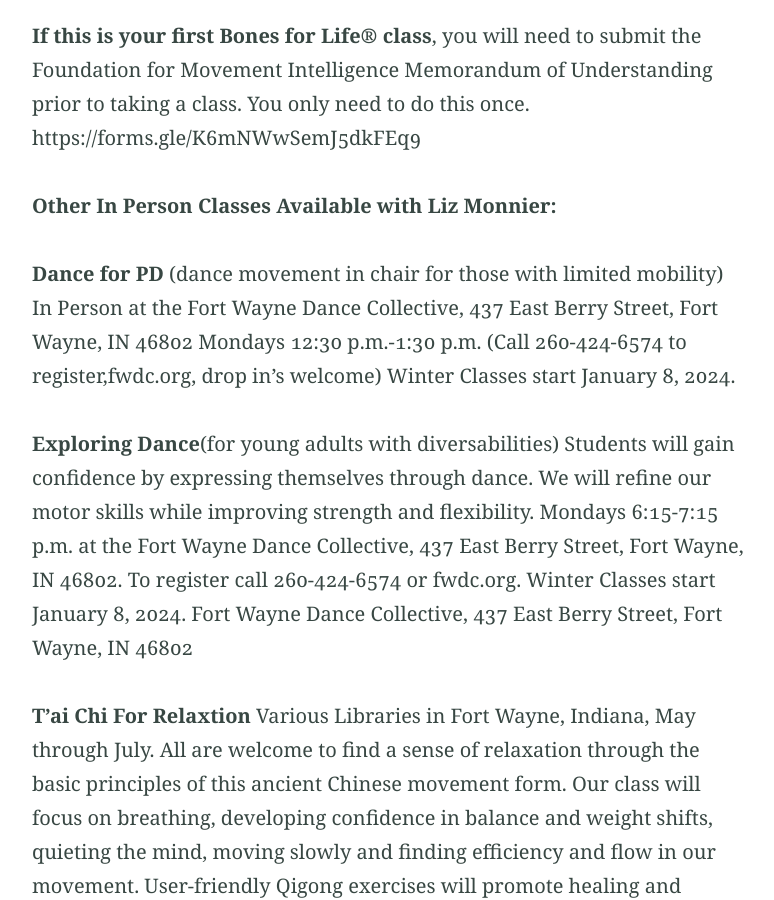
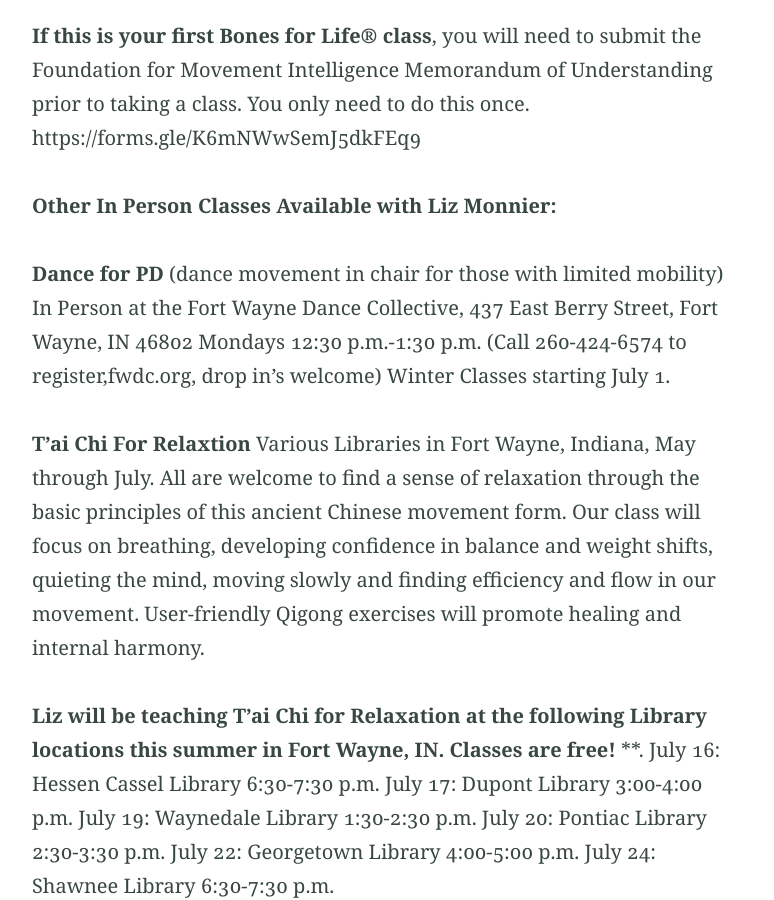
Before and after one commit to monnierliz/monnierliz.github.io, a Jekyll site: the page built from index.md, in a window 1280 px wide and 900 px high, scrolled down 4244 px. Shown: the whole window, without its empty margins (251-1025 px from the left). Built offline with Jekyll 4.4.1, drawn with Linux system fonts in a browser that asks for light colours; some of the changed text lies outside the part shown.

Commit message:
Update index.md dates for classes

```diff
--- a/index.md
+++ b/index.md
@@ -48,10 +48,10 @@ Bones for Life® processes help us to understand more about ourselves. When we b
 A Bones for Life® four-class series with Liz Monnier
 
 “The Movement Answer for Bone Strength and Weight Bearing Posture”
-Restoring Balance
+Finding Your Footing
 A Bones for Life® series with Liz Monnier
-June 6, 13, 20, 27, 2024
-On Zoom, Thursdays 12 noon – 1 p.m. (EST)
+July 11, 18, 24, and August 1
+On Zoom, 12 noon – 1 p.m. (EST)
  Can’t make this time? No worries, classes will be recorded and available for 2 weeks.
 (Although recordings are not interactive, it does allow for flexibility for participation on your own time. I encourage you to do this if you are unable to make the Thursday noon (EST) class. )
 
@@ -75,25 +75,13 @@ https://forms.gle/K6mNWwSemJ5dkFEq9
 
 **Dance for PD** (dance movement in chair for those with limited mobility)
 In Person at the Fort Wayne Dance Collective, 437 East Berry Street, Fort Wayne, IN 46802
-Mondays 12:30 p.m.-1:30 p.m. (Call 260-424-6574 to register,fwdc.org, drop in’s welcome) Winter Classes start January 8, 2024.
-
-**Exploring Dance**(for young adults with diversabilities)
-Students will gain confidence by expressing themselves through dance. We will refine our motor skills while improving strength and flexibility. Mondays 6:15-7:15 p.m. at the Fort Wayne Dance Collective, 437 East Berry Street, Fort Wayne, IN 46802. To register call 260-424-6574 or fwdc.org. Winter Classes start January 8, 2024.
-Fort Wayne Dance Collective, 437 East Berry Street, Fort Wayne, IN 46802
+Mondays 12:30 p.m.-1:30 p.m. (Call 260-424-6574 to register,fwdc.org, drop in’s welcome) Winter Classes starting July 1.
 
 **T'ai Chi For Relaxtion**
 Various Libraries in Fort Wayne, Indiana, May through July. All are welcome to find a sense of relaxation through the basic principles of this ancient Chinese movement form.  Our class will focus on breathing, developing confidence in balance and weight shifts, quieting the mind, moving slowly and finding efficiency and flow in our movement. User-friendly Qigong exercises will promote healing and internal harmony.
 
 **Liz will be teaching T’ai Chi for Relaxation at the following Library locations this summer in Fort Wayne, IN.
-Classes are free!** **
-
-June 10: Tecumseh Library 7:00-8:00 p.m.
-June 11: Hessen Cassel Library 6:30-7:30 p.m.
-June 12: Dupont Library 3:00-4:00 p.m.
-June 17: Georgetown Library 4:00-5:00 p.m.
-June 19: New Haven Library 2:00-3:00 p.m.
-June 26: Shawnee Library 6:30-7:30 p.m.
-July 10: Little Turtle Library 6:30-7:30 p.m.
+Classes are free!** **.
 July 16: Hessen Cassel Library 6:30-7:30 p.m.
 July 17: Dupont Library 3:00-4:00 p.m.
 July 19: Waynedale Library 1:30-2:30 p.m.
```
